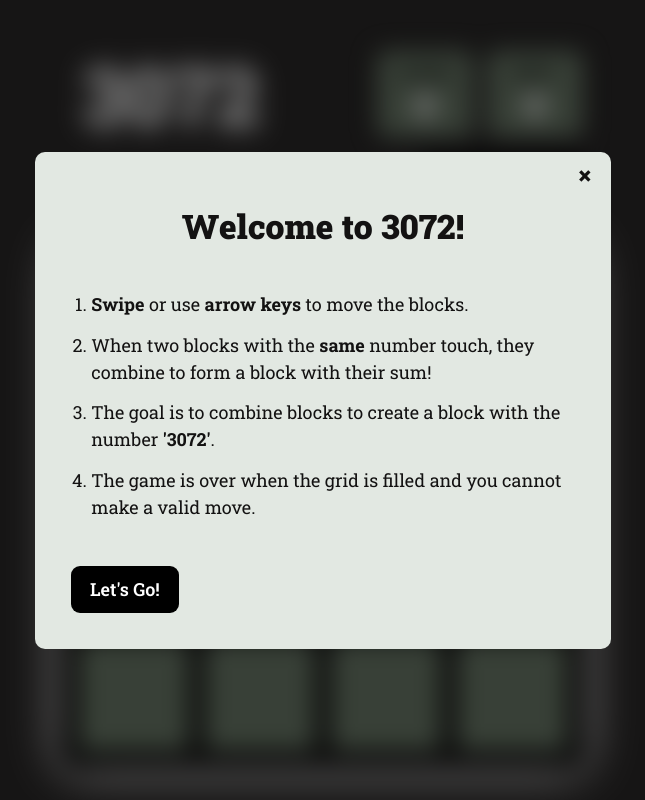
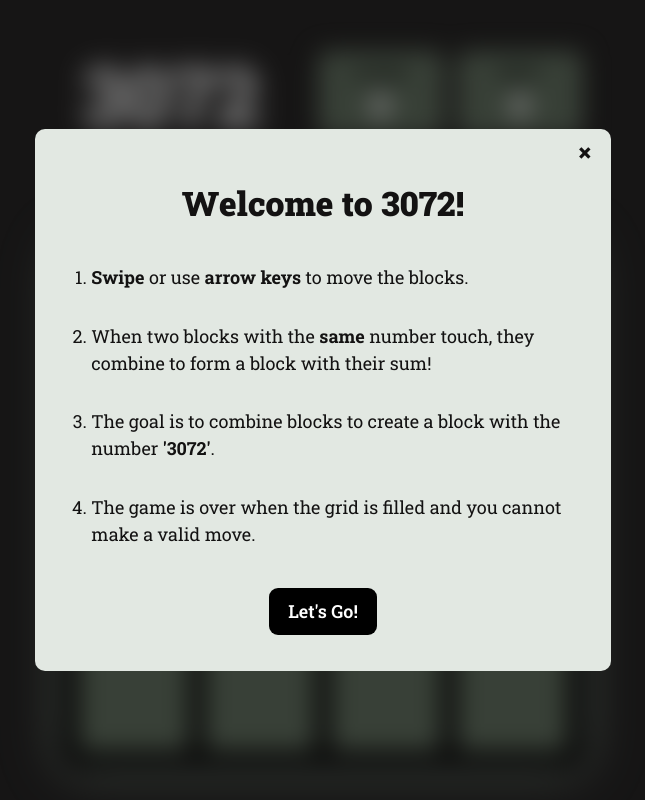
Before and after one commit to WeiChongDevelops/3072, a React (Vite) app: page / in a window 1280 px wide. Shown: the whole page, without its empty margins (317-962 px from the left). Built offline with nearby package versions, Linux system fonts and the light colour scheme.

Commit message:
adjust tutorial layout, soften shadows, reimplement game over transition and widen score display for large numbers

```diff
--- a/src/components/child/Button.tsx
+++ b/src/components/child/Button.tsx
@@ -12,8 +12,7 @@ export default function Button({clickFunction, buttonMessage, children}:ButtonPr
     return (
         <button className="flex flex-row items-center gap-2.5 rounded-lg border border-transparent px-4 py-2 text-base
         font-semibold text-white bg-black cursor-pointer transition-all
-        duration-200 ease-out hover:border-customGreen hover:scale-110 focus:outline-none focus:ring-2
-        focus:ring-blue-600 focus:ring-opacity-50" onClick={clickFunction}>
+        duration-200 ease-out hover:border-customGreen hover:scale-110" onClick={clickFunction}>
             {children}
             {buttonMessage}
         </button>
--- a/src/components/child/Display.tsx
+++ b/src/components/child/Display.tsx
@@ -5,7 +5,7 @@ interface DisplayProps {
 
 export default function Display({displayText, displayType}:DisplayProps) {
     return (
-        <div className="bg-customGreen border-transparent rounded-lg py-2.5 px-5 text-white font-semibold ">
+        <div className="bg-customGreen border-transparent rounded-lg py-2.5 px-5 w-28 text-white font-semibold flex flex-col items-center">
             <h2 className="font-semibold text-black text-sm">{displayType}</h2>
             <p className="font-black text-white text-3xl extra-glowy-text">{displayText}</p>
         </div>
--- a/src/components/child/GameOver.tsx
+++ b/src/components/child/GameOver.tsx
@@ -40,7 +40,8 @@ export default function GameOver({gameMatrix, setGameMatrix, setCurrentScore, is
         //         <NewGameButton setGameMatrix={setGameMatrix} size={gameMatrix.length} setCurrentScore={setCurrentScore} buttonMessage={"Try Again"} setIsGameOver={setIsGameOver}/>
         //     </div>
         // </div>
-      <div className={cn("size-full bg-rose-700/70 rounded-2xl z-20 flex flex-col justify-center items-center gap-4", isGameOver ? "opacity-1" : "opacity-0")} style={{gridArea: "stack"}}>
+      <div className={cn("size-full rounded-2xl z-20 flex flex-col justify-center items-center gap-4", isGameOver ? "opacity-1" : "opacity-0")} style={{gridArea: "stack", backgroundColor: "rgba(145,19,19,0.7)",
+        transition: "opacity 1150ms ease-in-out"}}>
           <h2 className="font-extrabold text-6xl">Game Over!</h2>
           <NewGameButton setGameMatrix={setGameMatrix} size={gameMatrix.length} setCurrentScore={setCurrentScore} buttonMessage={"Try Again"} setIsGameOver={setIsGameOver}/></div>
 
--- a/src/components/child/Grid.tsx
+++ b/src/components/child/Grid.tsx
@@ -16,7 +16,7 @@ export default function Grid({gameMatrix, justGenerated, justMergedMatrix, setGa
     const gridContainerStyle = {
         display: "grid",
         gridTemplateColumns: `repeat(${gameMatrix.length}, 1fr)`,
-        boxShadow: `0 0 45px 3px ${isGameOver ? 'rgba(255,0,0,0.9)' : 'rgba(250, 250, 250, 1)' }`,
+        boxShadow: `0 0 45px 3px ${isGameOver ? 'rgba(255,0,0,0.9)' : 'rgba(126, 145, 131, 1)' }`,
         zIndex: 1,
         gridArea: "stack"
     };
--- a/src/components/child/InstructionsModal.tsx
+++ b/src/components/child/InstructionsModal.tsx
@@ -10,10 +10,10 @@ export default function InstructionsModal({ onClose, closing }: InstructionsModa
     return (
         <div className={`modal-overlay ${closing ? 'closing' : ''}`}>
             <div className="modal outline outline-white">
-                <div className="modal-content px-8 py-8 md:max-w-lg mx-4">
+                <div className="modal-content px-8 py-8 md:max-w-lg mx-4 flex flex-col items-center">
                     <span className="close-button" onClick={onClose}>&times;</span>
                     <h1 className="mt-4 text-3xl">Welcome to 3072!</h1>
-                    <ol className="list-decimal ml-2.5 my-10 font-normal text-left">
+                    <ol className="list-decimal flex flex-col gap-1 ml-2.5 my-6 font-normal text-left">
                         <li><b>Swipe</b> or use <b>arrow keys</b> to move the blocks.</li>
                         <li>When two blocks with the <b>same</b> number touch, they combine to form a block with their sum!</li>
                         <li>The goal is to combine blocks to create a block with the number <b>'3072'</b>.</li>
```
